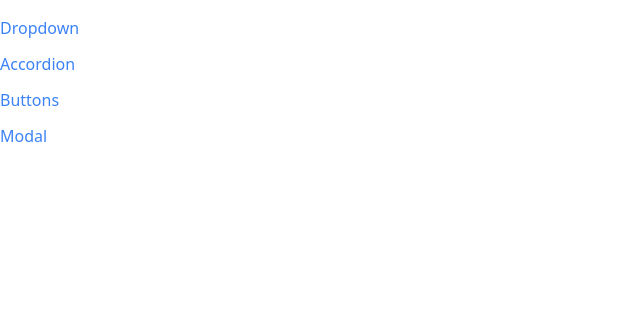
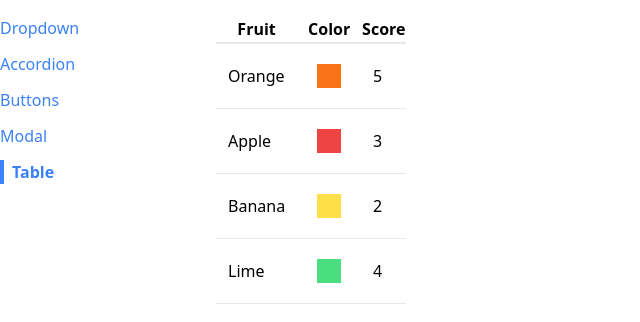
Before and after one commit to preston-bateman/comps, a React (Vite) app: page /table in a window 1280 px wide. Shown: the top 322 px of the page, without its empty margins (0-640 px from the left). Built offline with nearby package versions, Linux system fonts and the light colour scheme.

Commit message:
updated table component

```diff
--- a/src/App.js
+++ b/src/App.js
@@ -4,6 +4,7 @@
 import DropdownPage from "./pages/DropdownPage"
 import ButtonPage from "./pages/ButtonPage"
 import ModalPage from "./pages/ModalPage"
+import TablePage from "./pages/TablePage"
 
 function App() {
   return(
@@ -22,6 +23,9 @@
         <Route path="/modal">
           <ModalPage />
         </Route>
+        <Route path='/table'>
+          <TablePage />
+        </Route>
       </div>
     </div>
   )
--- a/src/components/Sidebar.js
+++ b/src/components/Sidebar.js
@@ -5,7 +5,8 @@
         {label: 'Dropdown', path: '/'},
         {label: 'Accordion', path: '/accordion'},
         {label: 'Buttons', path: '/buttons'},
-        {label: 'Modal', path: '/modal'}
+        {label: 'Modal', path: '/modal'},
+        {label: 'Table', path: '/table'}
     ]
 
     const renderedLinks = links.map((link) => {
--- a/src/components/Table.js
+++ b/src/components/Table.js
@@ -1,8 +1,30 @@
-function Table() {
+function Table({ data }) {
+
+    const renderedRows = data.map((fruit) => {
+        return (
+            <tr className="border-b" key={fruit.name}>
+                <td className="p-3">{fruit.name}</td>
+                <td className="p-3">
+                    <div className={`p-3 m-2 ${fruit.color}`}></div>
+                </td>
+                <td className="p-3">{fruit.score}</td>
+            </tr>
+        )
+    })
+
     return (
-        <div>
-            Table
-        </div>
+        <table className="table-auto border-spacing-2">
+            <thead>
+                <tr className="border-b-2">
+                    <th>Fruit</th>
+                    <th>Color</th>
+                    <th>Score</th>
+                </tr>
+            </thead>
+            <tbody>
+                {renderedRows}
+            </tbody>
+        </table>
     )
 }
 
--- a/src/pages/TablePage.js
+++ b/src/pages/TablePage.js
@@ -1,9 +1,17 @@
 import Table from "../components/Table";
 
 function TablePage() {
+
+    const data = [
+        { name: 'Orange', color: 'bg-orange-500', score: 5 },
+        { name: 'Apple', color: 'bg-red-500', score: 3 },
+        { name: 'Banana', color: 'bg-yellow-300', score: 2 },
+        { name: 'Lime', color: 'bg-green-400', score: 4 },
+    ]
+
     return (
         <div>
-
+            <Table data={data} />
         </div>
     )
 }
```
